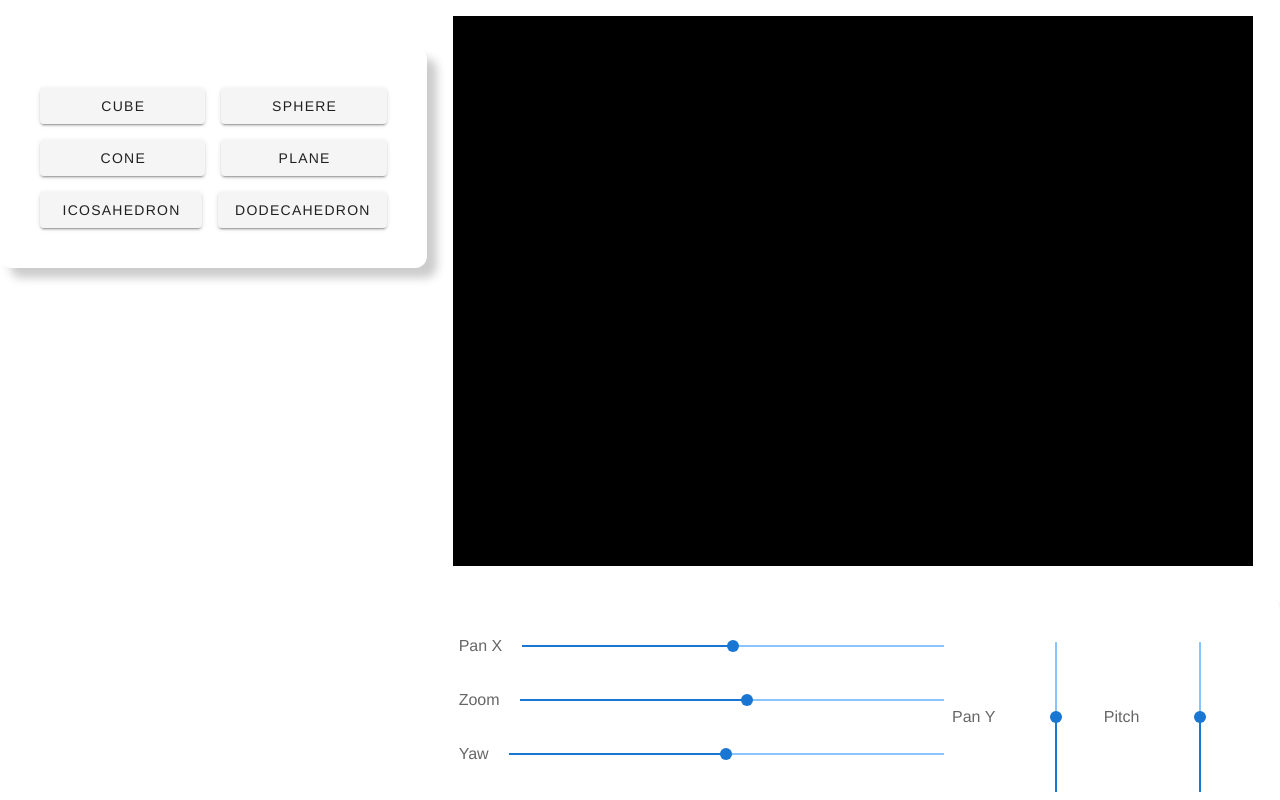
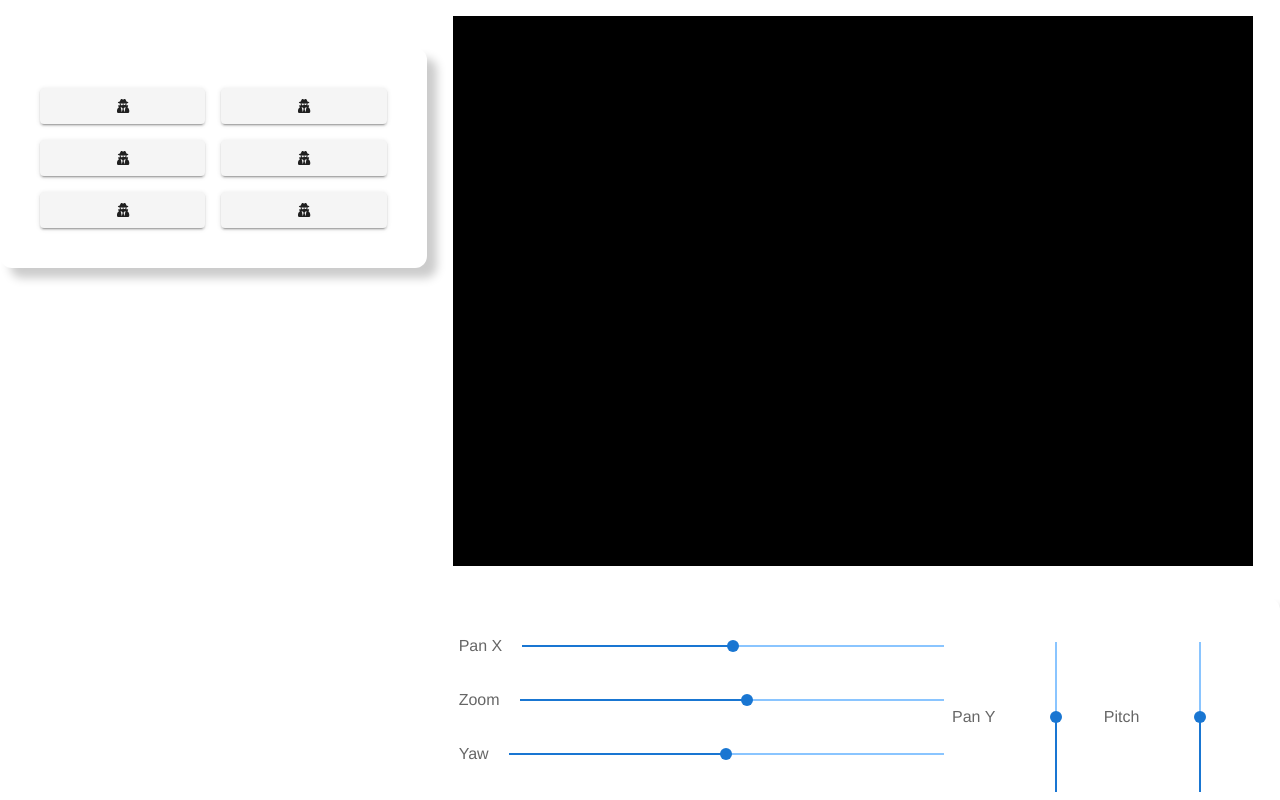
Before and after one commit to LuisPalominoTrevilla/gl-paint-3d, a Vue app: page / in a window 1280 px wide. Shown: the top 800 px of the page. Built offline with nearby package versions, Linux system fonts and the light colour scheme.

Commit message:
Added font-awesome to the project

```diff
--- a/package.json
+++ b/package.json
@@ -8,6 +8,9 @@
     "lint": "vue-cli-service lint"
   },
   "dependencies": {
+    "@fortawesome/fontawesome-svg-core": "^1.2.28",
+    "@fortawesome/free-solid-svg-icons": "^5.13.0",
+    "@fortawesome/vue-fontawesome": "^0.1.9",
     "core-js": "^3.6.4",
     "three": "^0.115.0",
     "vue": "^2.6.11",
--- a/src/components/GeometryTool.vue
+++ b/src/components/GeometryTool.vue
@@ -1,6 +1,6 @@
 <template>
   <v-btn class="toolBtn" v-on:click="draw(name)">
-    {{ name }}
+    <font-awesome-icon icon="user-secret" />
   </v-btn>
 </template>
 
--- /dev/null
+++ b/src/plugins/font-awesome.js
@@ -0,0 +1,8 @@
+import Vue from 'vue';
+import { library } from '@fortawesome/fontawesome-svg-core';
+import { FontAwesomeIcon } from '@fortawesome/vue-fontawesome';
+import { faUserSecret } from '@fortawesome/free-solid-svg-icons';
+
+library.add(faUserSecret);
+
+Vue.component('font-awesome-icon', FontAwesomeIcon);
--- a/src/plugins/vuetify.js
+++ b/src/plugins/vuetify.js
@@ -1,5 +1,5 @@
-import Vue from "vue";
-import Vuetify from "vuetify/lib";
+import Vue from 'vue';
+import Vuetify from 'vuetify/lib';
 
 Vue.use(Vuetify);
 
```
Also changed, not shown: src/main.js (+5 -4 lines), 1 other file (tests, documents, lock files or other folders).
